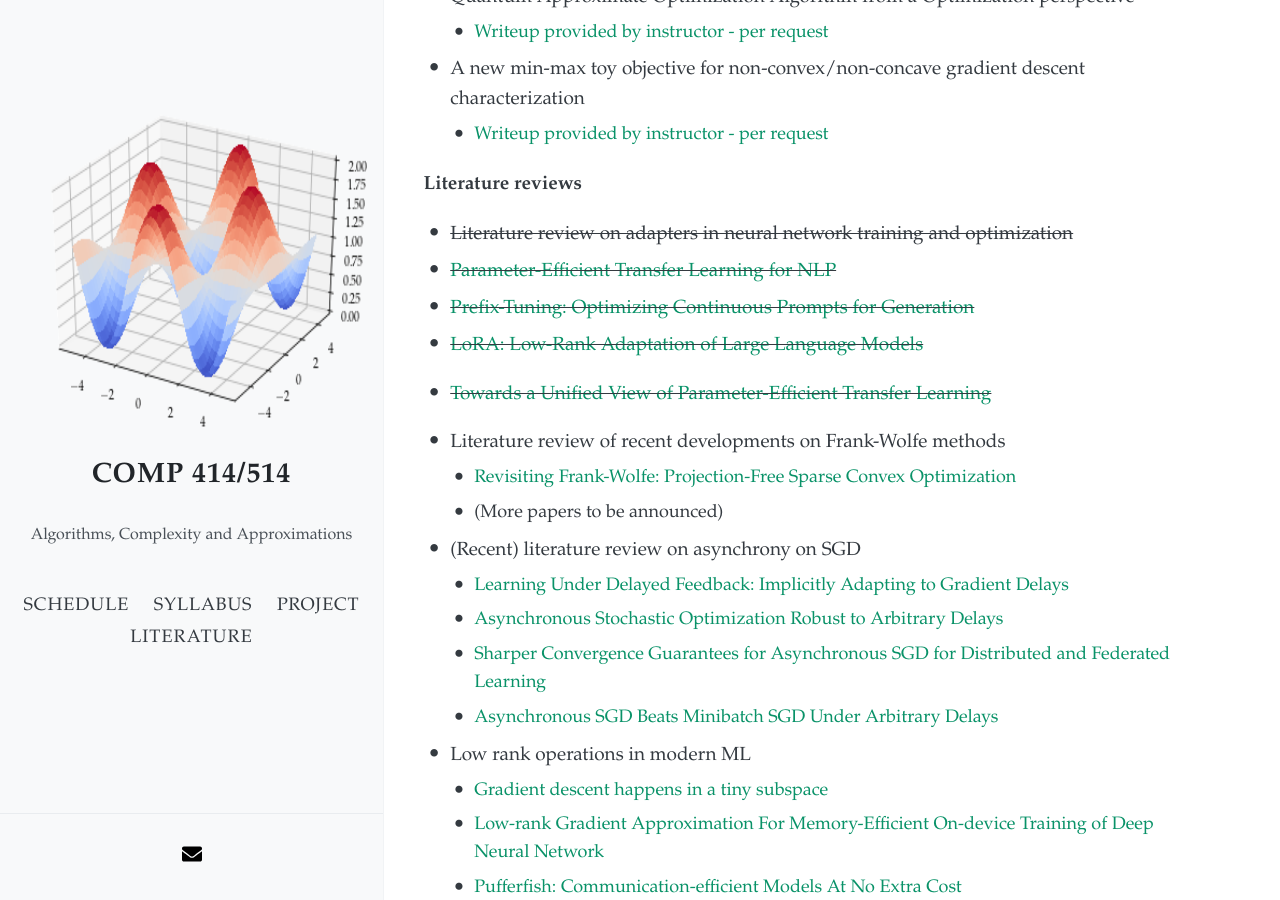
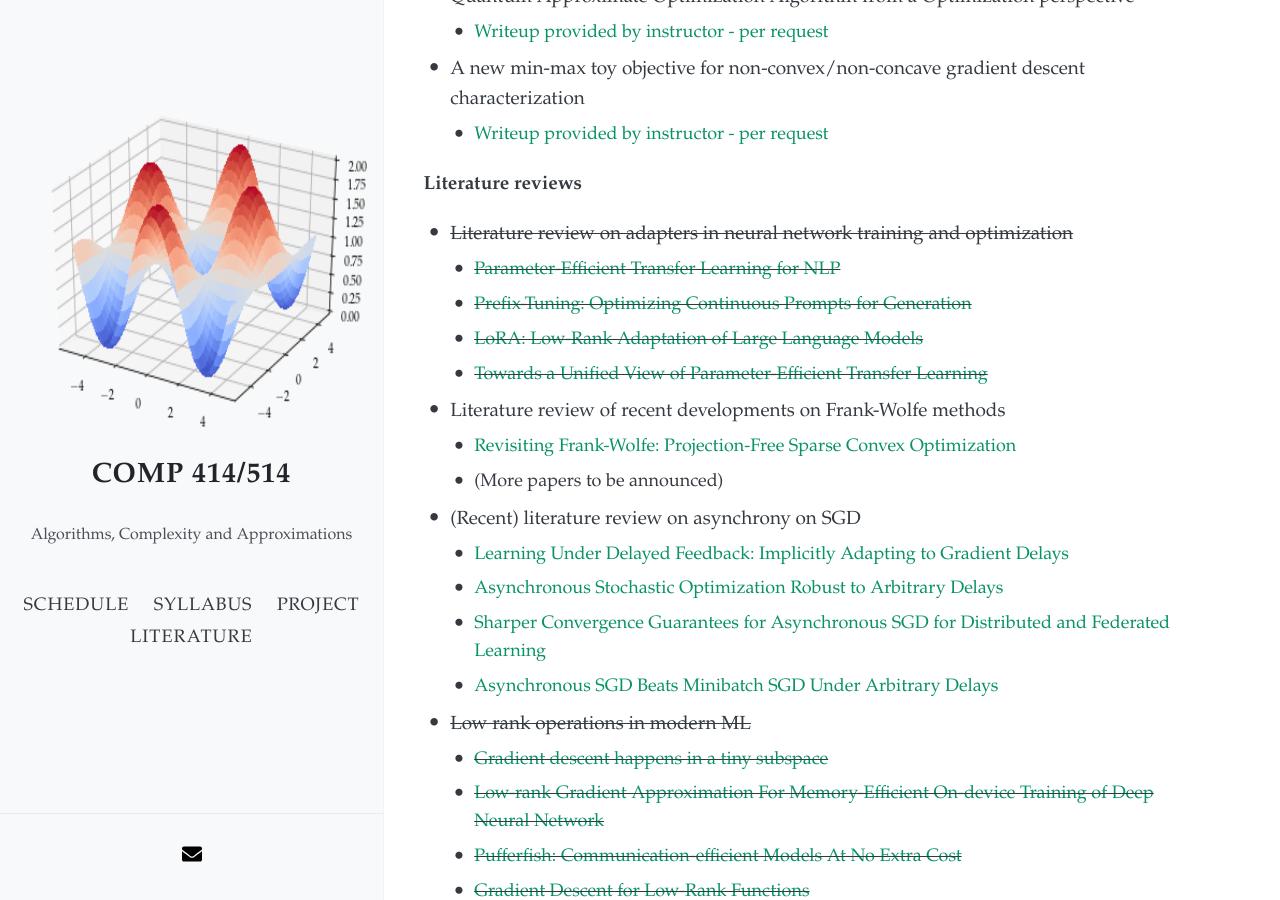
Before and after one commit to akyrillidis/comp414-514, a Jekyll site: the page built from project.md, in a window 1280 px wide and 900 px high, scrolled down 1701 px. Built offline with Jekyll 4.4.1, drawn with Linux system fonts in a browser that asks for light colours; nearby versions of some CDN libraries.

Commit message:
Update project.md

```diff
--- a/project.md
+++ b/project.md
@@ -56,10 +56,10 @@ The course project can be categorized as a literature review, as original resear
 **Literature reviews**
 
 - ~~Literature review on adapters in neural network training and optimization~~
- - ~~[Parameter-Efficient Transfer Learning for NLP](https://arxiv.org/pdf/1902.00751.pdf)~~
- - ~~[Prefix-Tuning: Optimizing Continuous Prompts for Generation](https://arxiv.org/pdf/2101.00190.pdf)~~
- - ~~[LoRA: Low-Rank Adaptation of Large Language Models](https://arxiv.org/pdf/2106.09685.pdf)~~
- - ~~[Towards a Unified View of Parameter-Efficient Transfer Learning](https://arxiv.org/pdf/2110.04366.pdf)~~
+  - ~~[Parameter-Efficient Transfer Learning for NLP](https://arxiv.org/pdf/1902.00751.pdf)~~
+  - ~~[Prefix-Tuning: Optimizing Continuous Prompts for Generation](https://arxiv.org/pdf/2101.00190.pdf)~~
+  - ~~[LoRA: Low-Rank Adaptation of Large Language Models](https://arxiv.org/pdf/2106.09685.pdf)~~
+  - ~~[Towards a Unified View of Parameter-Efficient Transfer Learning](https://arxiv.org/pdf/2110.04366.pdf)~~
 
 - Literature review of recent developments on Frank-Wolfe methods
   - [Revisiting Frank-Wolfe: Projection-Free Sparse Convex Optimization](http://m8j.net/math/revisited-FW.pdf)
@@ -71,12 +71,12 @@ The course project can be categorized as a literature review, as original resear
   - [Sharper Convergence Guarantees for Asynchronous SGD for Distributed and Federated Learning](https://arxiv.org/pdf/2206.08307.pdf)
   - [Asynchronous SGD Beats Minibatch SGD Under Arbitrary Delays](https://arxiv.org/pdf/2206.07638.pdf)
 
-- Low rank operations in modern ML
-  - [Gradient descent happens in a tiny subspace](https://arxiv.org/pdf/1812.04754.pdf)
-  - [Low-rank Gradient Approximation For Memory-Efficient On-device Training of Deep Neural Network](https://arxiv.org/pdf/2001.08885.pdf)
-  - [Pufferfish: Communication-efficient Models At No Extra Cost](https://arxiv.org/pdf/2103.03936.pdf)
-  - [Gradient Descent for Low-Rank Functions](https://arxiv.org/pdf/2206.08257.pdf)
-  - [Attention is not all you need: pure attention loses rank doubly exponentially with depth](https://arxiv.org/pdf/2103.03404.pdf)
+- ~~Low rank operations in modern ML~~
+  - ~~[Gradient descent happens in a tiny subspace](https://arxiv.org/pdf/1812.04754.pdf)~~
+  - ~~[Low-rank Gradient Approximation For Memory-Efficient On-device Training of Deep Neural Network](https://arxiv.org/pdf/2001.08885.pdf)~~
+  - ~~[Pufferfish: Communication-efficient Models At No Extra Cost](https://arxiv.org/pdf/2103.03936.pdf)~~
+  - ~~[Gradient Descent for Low-Rank Functions](https://arxiv.org/pdf/2206.08257.pdf)~~
+  - ~~[Attention is not all you need: pure attention loses rank doubly exponentially with depth](https://arxiv.org/pdf/2103.03404.pdf)~~
 
 - The Lottery Ticket Hypothesis: Architectures and Theory
   - [The Lottery Ticket Hypothesis: Finding Sparse, Trainable Neural Networks](https://arxiv.org/pdf/1803.03635.pdf)
@@ -92,11 +92,11 @@ The course project can be categorized as a literature review, as original resear
   - [Scalable Semidefinite Programming](https://arxiv.org/pdf/1912.02949.pdf)
   - [Accelerating SGD for Highly Ill-Conditioned Huge-Scale Online Matrix Completion](https://arxiv.org/pdf/2208.11246.pdf)
 
-- Recent advances in classical optimization
-  - [Stochastic Polyak Step-size for SGD: An Adaptive Learning Rate for Fast Convergence](https://arxiv.org/pdf/2002.10542.pdf)
-  - [Regularized Newton Method with Global O(1/k2) Convergence](https://arxiv.org/pdf/2112.02089.pdf)
-  - [Online Adaptive Methods, Universality and Acceleration](https://arxiv.org/pdf/1809.02864.pdf)
-  - [Provable Acceleration of Heavy Ball beyond Quadratics for a Class of Polyak-Łojasiewicz Functions when the Non-Convexity is Averaged-Out](https://arxiv.org/pdf/2206.11872.pdf)
+- ~~Recent advances in classical optimization~~
+  - ~~[Stochastic Polyak Step-size for SGD: An Adaptive Learning Rate for Fast Convergence](https://arxiv.org/pdf/2002.10542.pdf)~~
+  - ~~[Regularized Newton Method with Global O(1/k2) Convergence](https://arxiv.org/pdf/2112.02089.pdf)~~
+  - ~~[Online Adaptive Methods, Universality and Acceleration](https://arxiv.org/pdf/1809.02864.pdf)~~
+  - ~~[Provable Acceleration of Heavy Ball beyond Quadratics for a Class of Polyak-Łojasiewicz Functions when the Non-Convexity is Averaged-Out](https://arxiv.org/pdf/2206.11872.pdf)~~
 
 - Sparsity in neural network training via constrained optimization
   - [Learning Sparse Neural Networks through L0 Regularization](https://arxiv.org/pdf/1712.01312.pdf)
```
